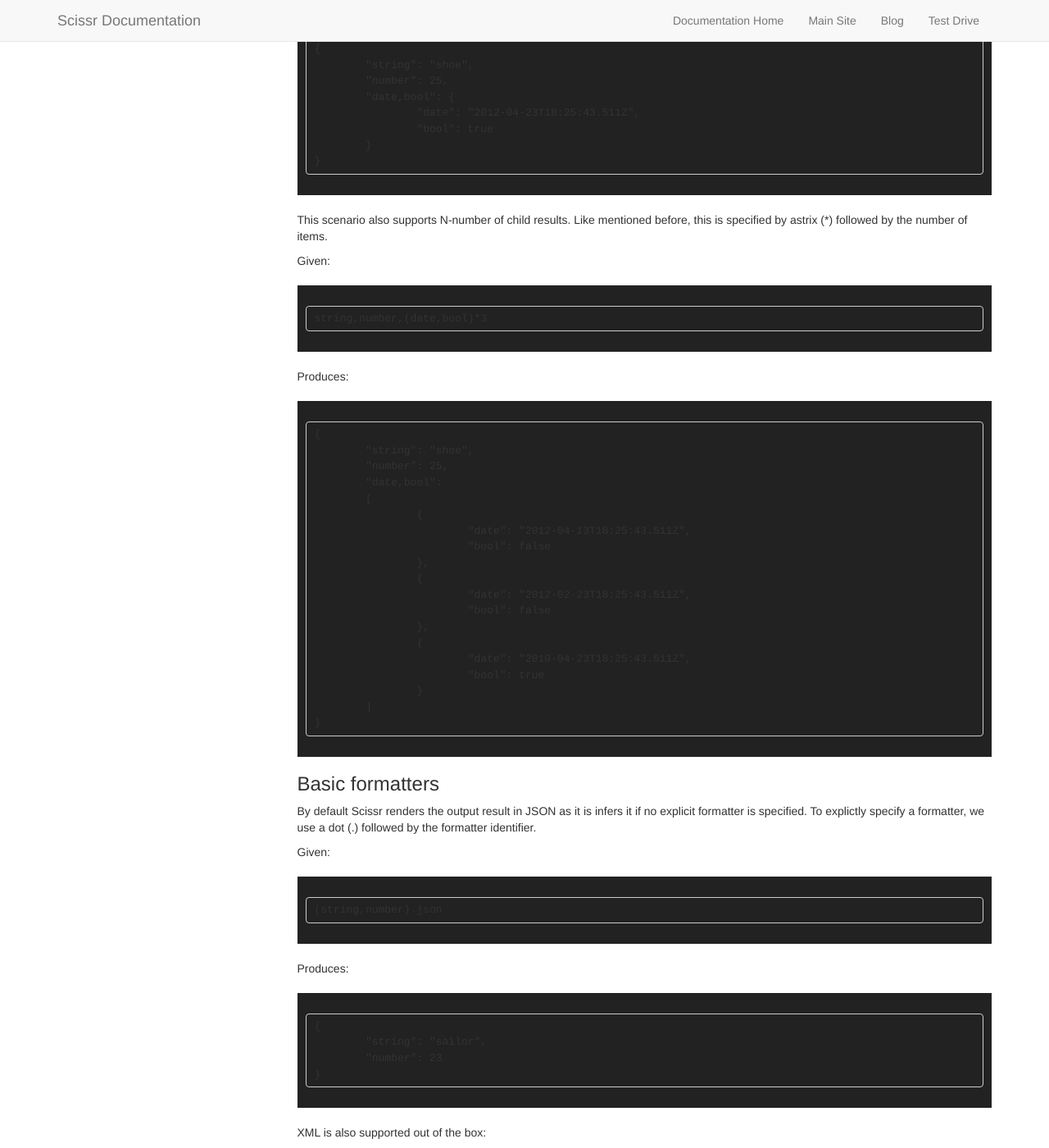
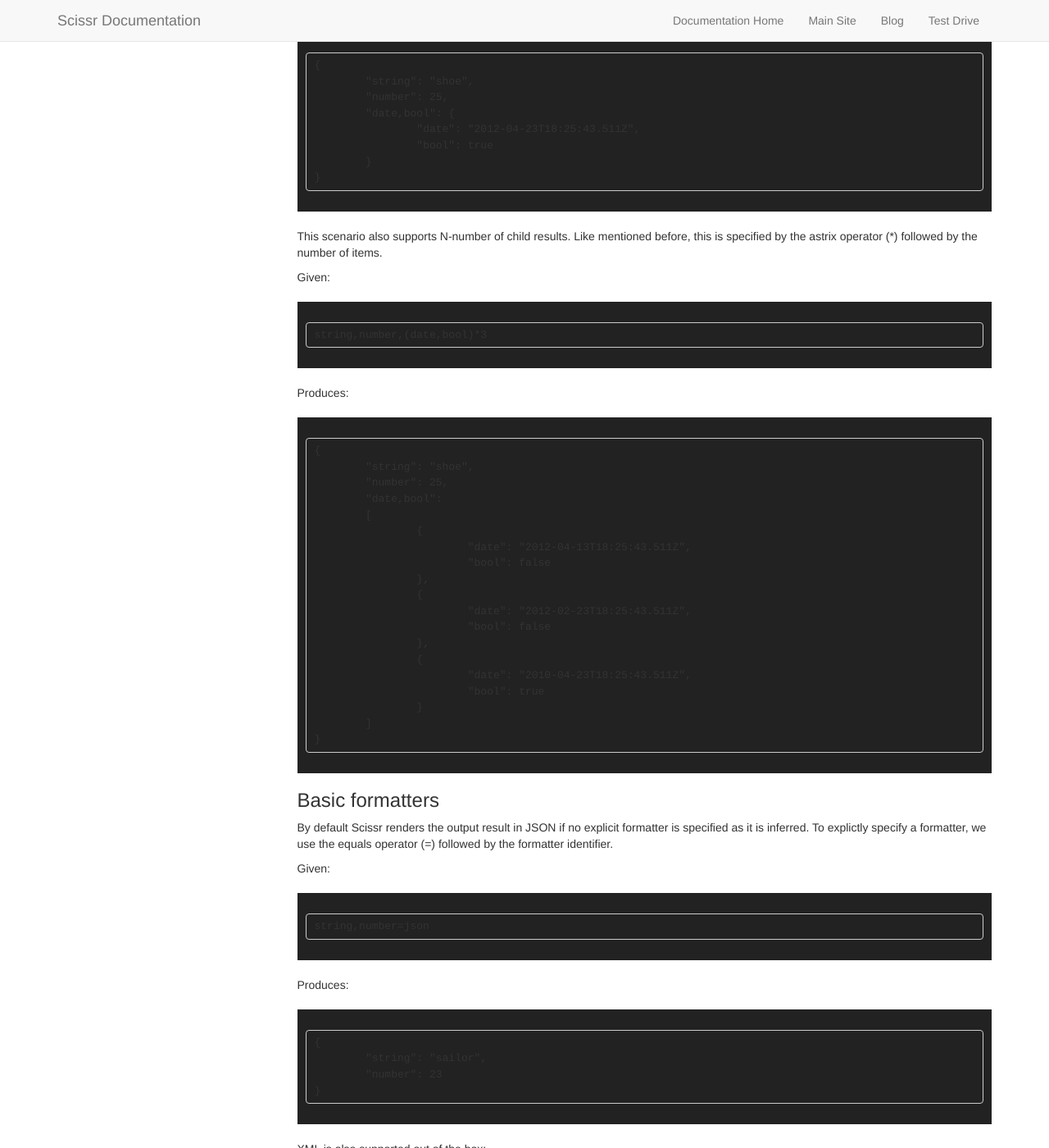
Before and after one commit to Scissr/scissr-docs, a Jekyll site: the page built from roadmap/v0-1/index.md, in a window 1280 px wide and 1400 px high, scrolled down 4186 px. Shown: the whole window at 82% size. Built offline with Jekyll 4.4.1, drawn with Linux system fonts in a browser that asks for light colours; nearby versions of some CDN libraries; some of the changed text lies outside the part shown.

Commit message:
Changed the formatter and made minor tweaks

```diff
--- a/roadmap/v0-1/index.md
+++ b/roadmap/v0-1/index.md
@@ -27,7 +27,7 @@ Produces:
 	}
 
 ###<a name="multiple-fields"></a>Multiple fields
-You can specify multiple fields for the generation by delimiting them with a comma (,).
+You can specify multiple fields for the generation by delimiting them with the comma operator (,).
 
 Given:
 
@@ -41,7 +41,7 @@ Produces:
 	}
 
 ###<a name="field-aliases"></a>Field aliases
-Field aliases allows us to customize property names by specifying a string followed by a colon (:) before each abbreviation element.
+Field aliases allows us to customize property names by specifying a string followed by the colon operator (:) before each abbreviation element.
 
 Given:
 
@@ -97,7 +97,7 @@ Produces:
 	}
 
 ###<a name="control-number-of-results"></a>Control number of results
-By default the result is generated as a single object. You can control the number of items to generate by making use of astrix (*) followed by a number that specifies the total number of items.
+By default the result is generated as a single object. You can control the number of items to generate by making use of the astrix operator (*) followed by a number that specifies the total number of items.
 
 Given:
 
@@ -156,7 +156,7 @@ Produces:
 		}
 	}
 
-This scenario also supports N-number of child results. Like mentioned before, this is specified by astrix (*) followed by the number of items.
+This scenario also supports N-number of child results. Like mentioned before, this is specified by the astrix operator (*) followed by the number of items.
 
 Given:
 
@@ -185,11 +185,11 @@ Produces:
 	}
 
 ###<a name="basic-formatters"></a>Basic formatters
-By default Scissr renders the output result in JSON as it is infers it if no explicit formatter is specified. To explictly specify a formatter, we use a dot (.) followed by the formatter identifier.
+By default Scissr renders the output result in JSON if no explicit formatter is specified as it is inferred. To explictly specify a formatter, we use the equals operator (=) followed by the formatter identifier.
 
 Given:
 
-	(string,number).json
+	string,number=json
 
 Produces:
 
@@ -200,7 +200,7 @@ Produces:
 
 XML is also supported out of the box:
 
-	(string,number).xml
+	string,number=xml
 
 Produces:
 
```
